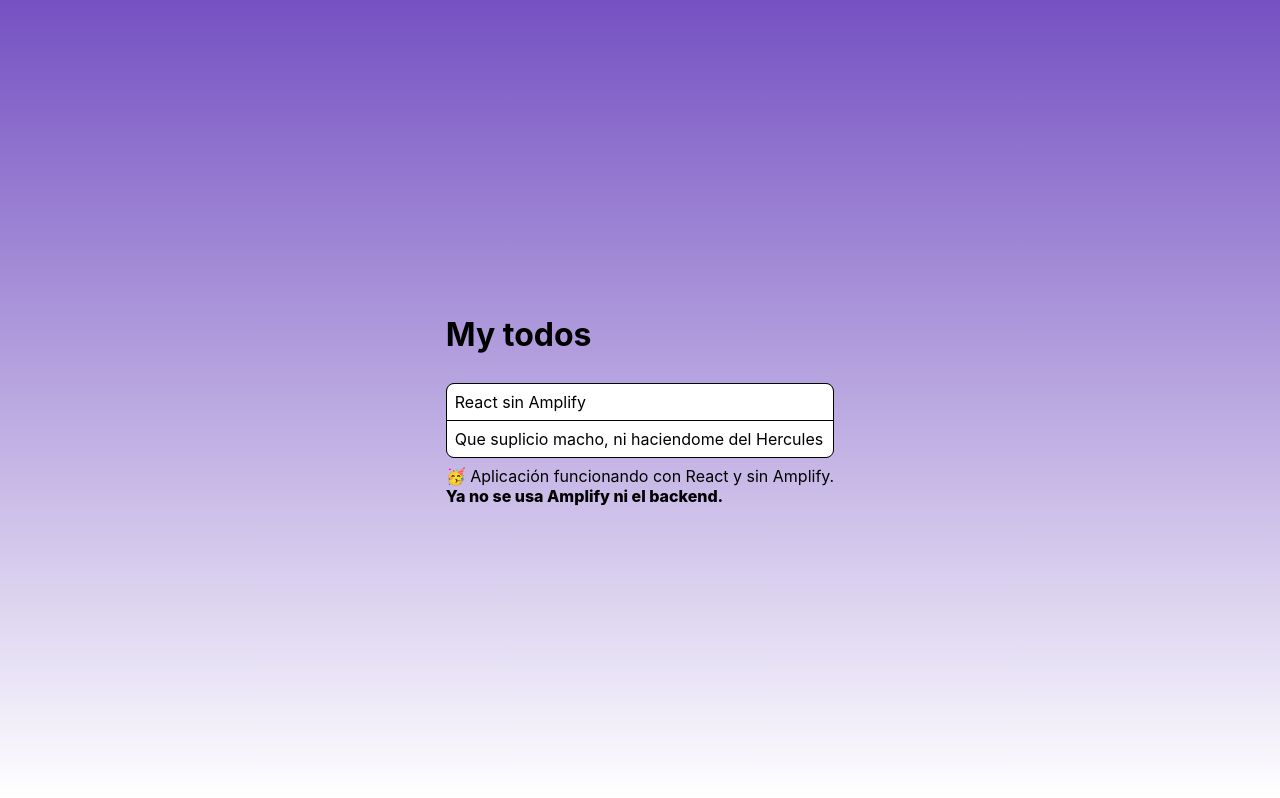
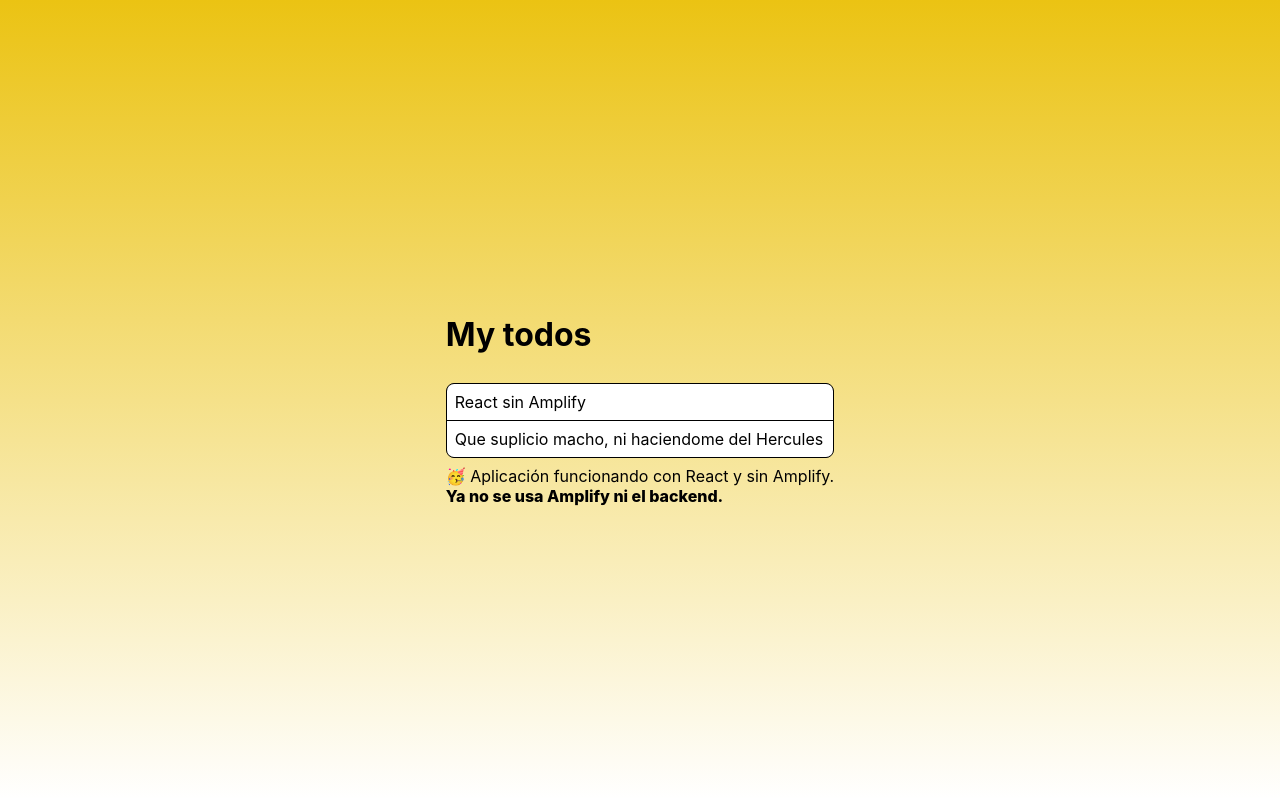
Before and after one commit to JorgeParejaASIR/amplify-vite-react-template, a React (Vite) app: page / in a window 1280 px wide. Built offline with nearby package versions, Linux system fonts and the light colour scheme.

Commit message:
Cambios de color del fondo.

```diff
--- a/src/index.css
+++ b/src/index.css
@@ -1,6 +1,6 @@
 body {
   margin: 0;
-  background: linear-gradient(180deg, rgb(117, 81, 194), rgb(255, 255, 255));
+  background: linear-gradient(180deg, rgb(235, 195, 19), rgb(255, 255, 255));
   display: flex;
   font-family: Inter, system-ui, Avenir, Helvetica, Arial, sans-serif;
   height: 100vh;
```
